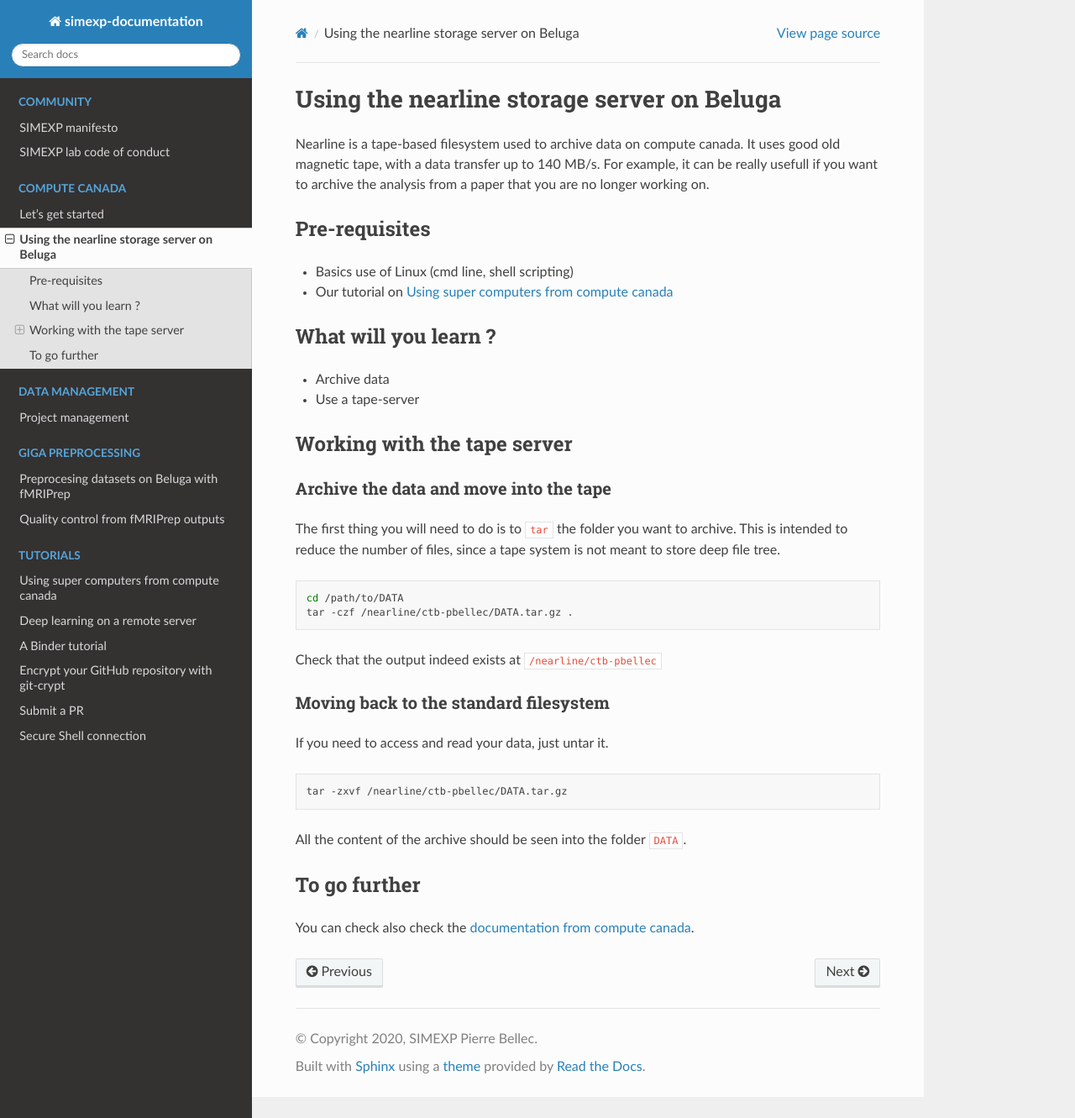
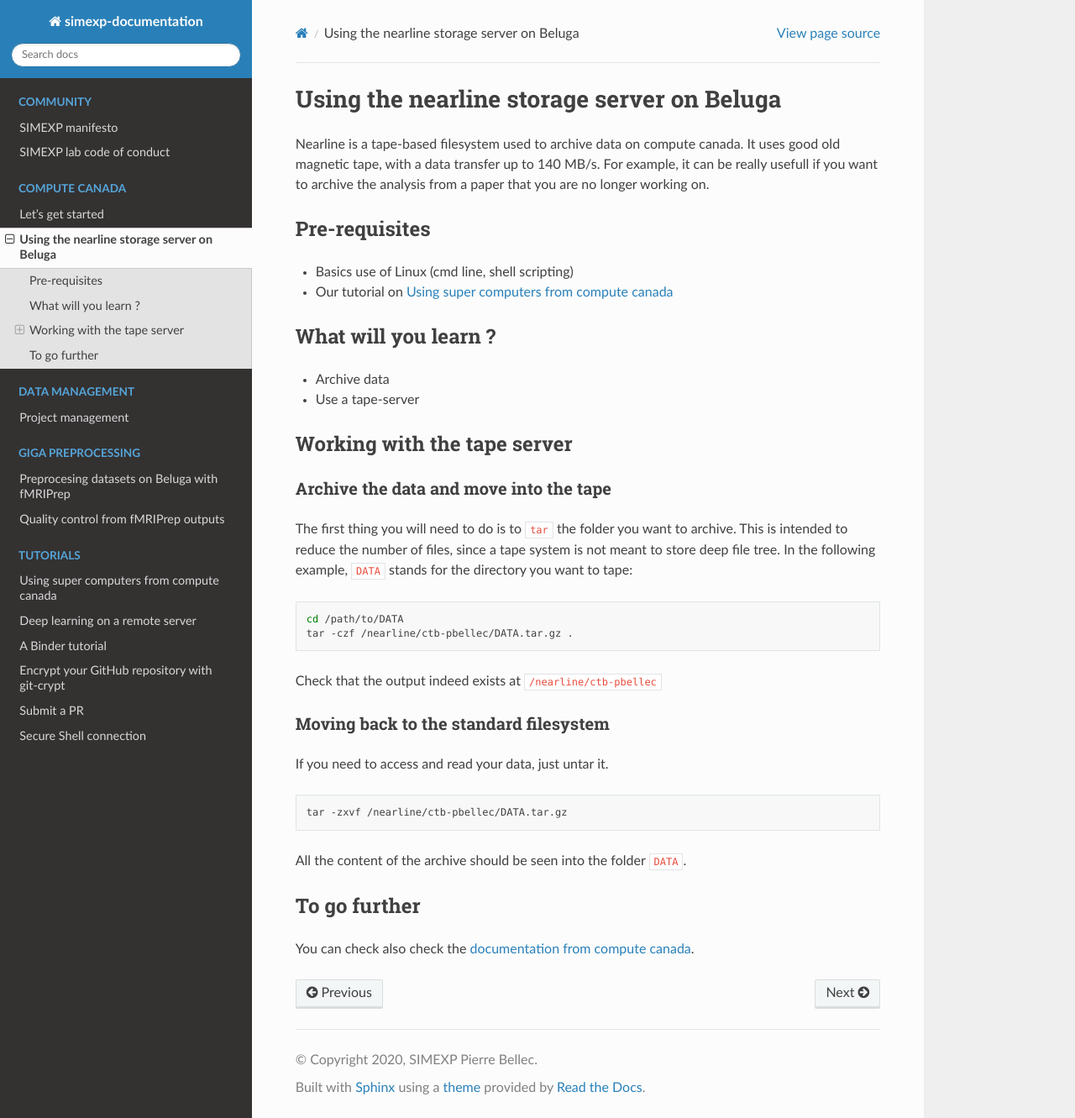
Before and after one commit to SIMEXP/lab-documentation, a Sphinx documentation site: the page built from source/compute_canada/tape.rst, in a window 1280 px wide and 1331 px high. Shown: the whole window at 84% size. Built offline with Sphinx 7.4.7 and the Read the Docs theme 2.0.0, drawn with Linux system fonts in a browser that asks for light colours.

Commit message:
Update tape.rst
precision about DATA name in example

```diff
--- a/source/compute_canada/tape.rst
+++ b/source/compute_canada/tape.rst
@@ -22,6 +22,7 @@ Archive the data and move into the tape
 ---------------------------------------
 The first thing you will need to do is to ``tar`` the folder you want to archive.
 This is intended to reduce the number of files, since a tape system is not meant to store deep file tree.
+In the following example, ``DATA`` stands for the directory you want to tape:
 
 .. code:: bash
 
```
